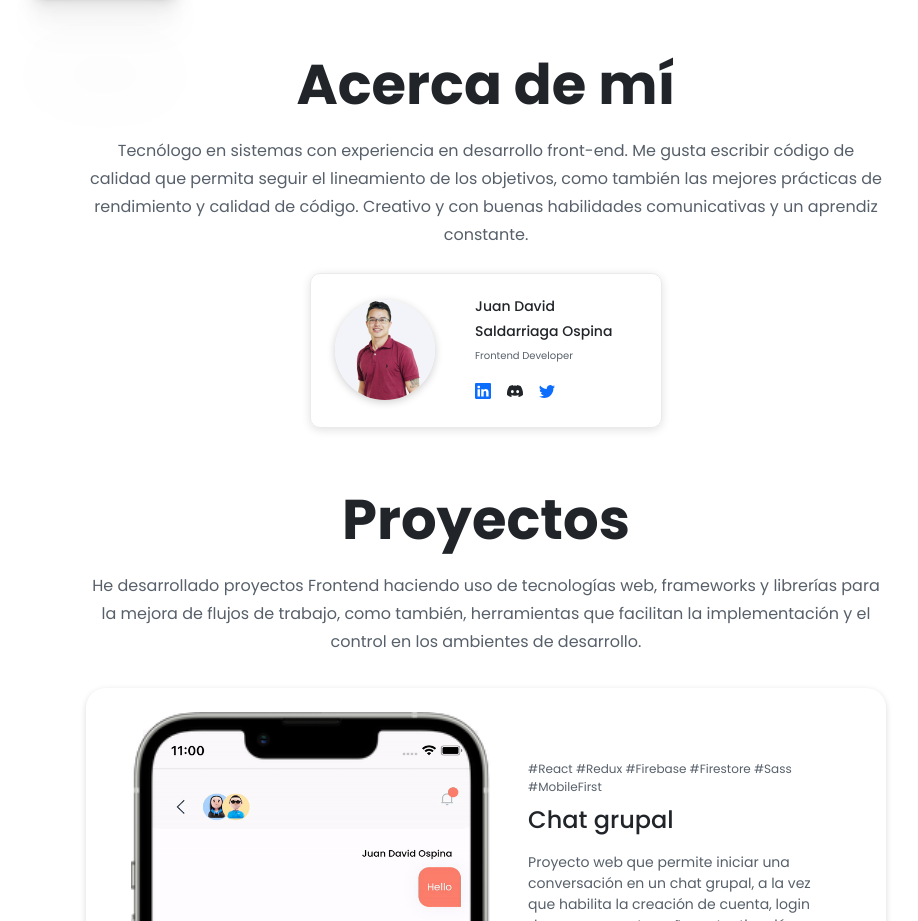
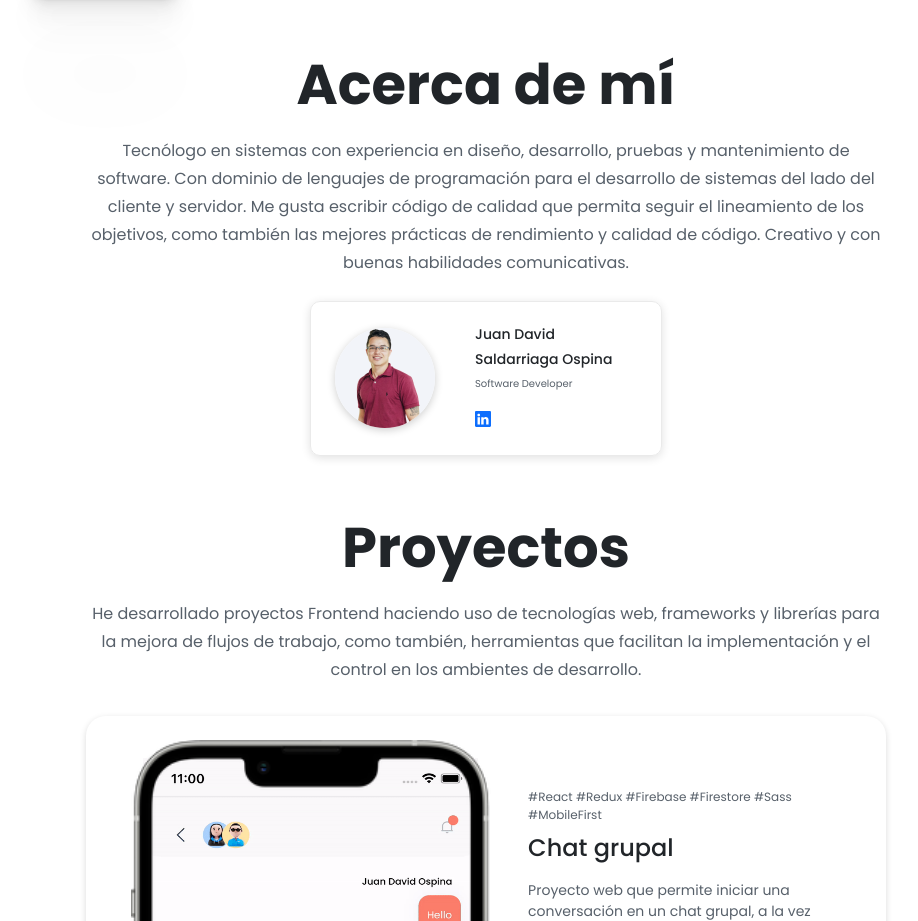
Before and after one commit to juandaospina/my-portfolio, a Next.js app: page / in a window 1280 px wide. Shown: the part 1003-1924 px from the top of the page, without its empty margins (154-1072 px from the left). Built offline with nearby package versions, Linux system fonts and the light colour scheme.

Commit message:
Update about me

```diff
--- a/src/components/AboutMe/index.tsx
+++ b/src/components/AboutMe/index.tsx
@@ -1,5 +1,6 @@
-import { BsLinkedin, BsTwitter, BsDiscord } from "react-icons/bs";
 import Image from "next/image";
+
+import { BsLinkedin } from "react-icons/bs";
 
 import styles from "../../../styles/AboutMe.module.css";
 
@@ -9,10 +10,12 @@ export const AboutMe = () => {
       <h1 className={styles.title_text}>Acerca de mí</h1>
 
       <p className={styles.description_text}>
-        Tecnólogo en sistemas con experiencia en desarrollo front-end. Me gusta escribir
+        Tecnólogo en sistemas con experiencia en diseño, desarrollo, pruebas y
+        mantenimiento de software. Con dominio de lenguajes de programación
+        para el desarrollo de sistemas del lado del cliente y servidor. Me gusta escribir
         código de calidad que permita seguir el lineamiento de los objetivos, como también
         las mejores prácticas de rendimiento y calidad de código. Creativo y con buenas habilidades
-        comunicativas y un aprendiz constante.
+        comunicativas.
       </p>
 
       <div className={styles.cardAboutMe}>
@@ -29,16 +32,10 @@ export const AboutMe = () => {
         <div>
           <h2>Juan David</h2>
           <h2>Saldarriaga Ospina</h2>
-          <p>Frontend Developer</p>
+          <p>Software Developer</p>
           <div className={styles.cardSocial}>
             <a href="https://www.linkedin.com/in/juan-david-saldarriaga-ospina-268224197/">
               <BsLinkedin />
-            </a>
-            <a>
-              <BsDiscord />
-            </a>
-            <a href="https://twitter.com/Juandaosp">
-              <BsTwitter />
             </a>
           </div>
         </div>
```
